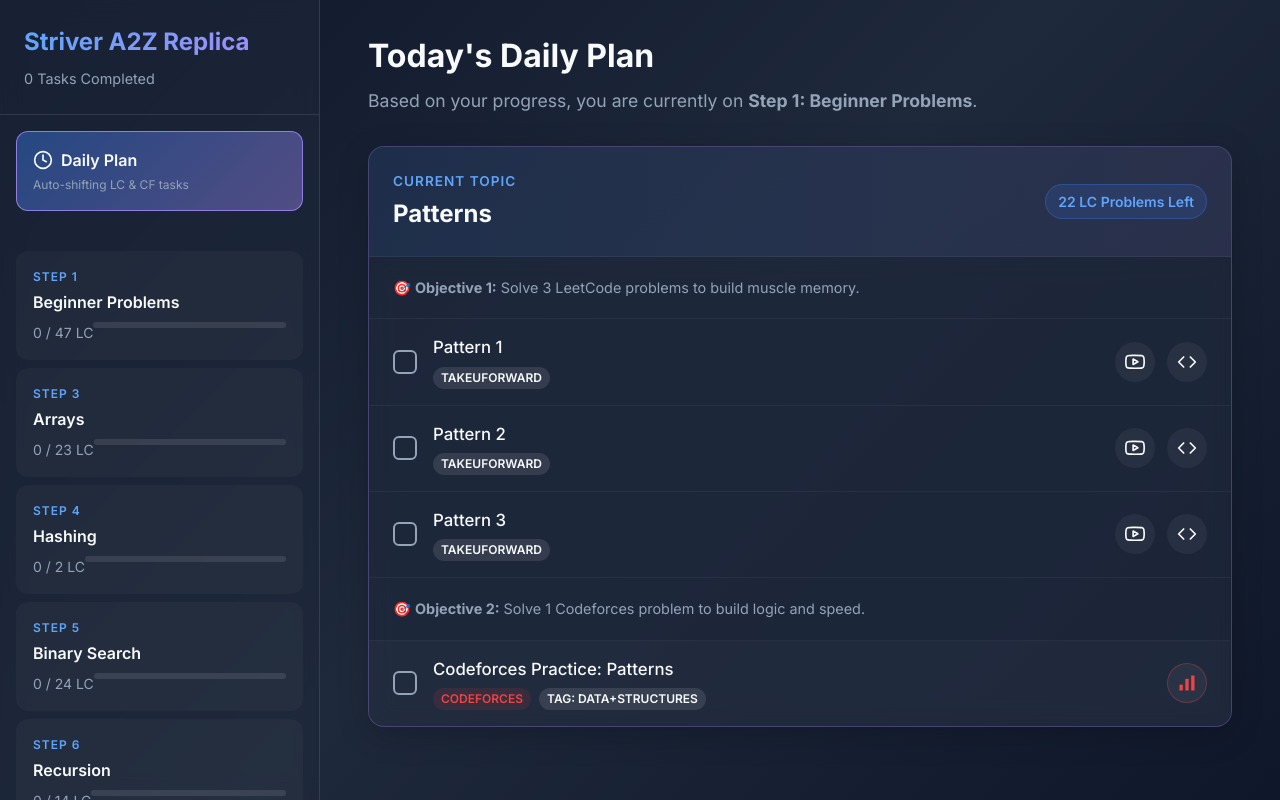
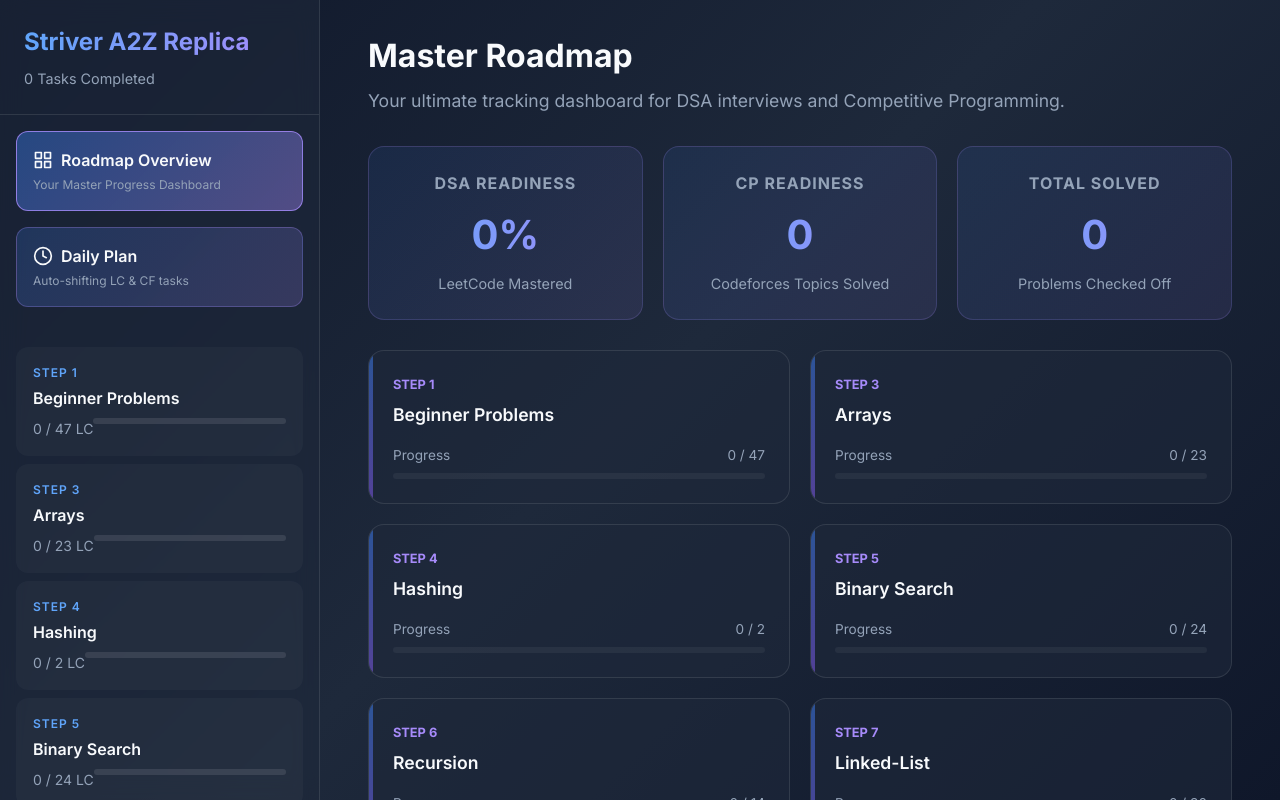
Before and after one commit to adilsukumar/A2Z-DataSheet-Replica, a React (Vite) app: page / in a window 1280 px wide. Built offline with nearby package versions, Linux system fonts and the light colour scheme.

Commit message:
feat: Neetcode-style visual Master Roadmap and global CP/DSA dashboard

```diff
--- a/src/App.jsx
+++ b/src/App.jsx
@@ -40,6 +40,15 @@ const CodeforcesIcon = () => (
   </svg>
 );
 
+const RoadmapIcon = () => (
+  <svg width="20" height="20" viewBox="0 0 24 24" fill="none" stroke="currentColor" strokeWidth="2" strokeLinecap="round" strokeLinejoin="round">
+    <rect x="3" y="3" width="7" height="7"></rect>
+    <rect x="14" y="3" width="7" height="7"></rect>
+    <rect x="14" y="14" width="7" height="7"></rect>
+    <rect x="3" y="14" width="7" height="7"></rect>
+  </svg>
+);
+
 // Map A2Z topics to Codeforces tags
 const getCFTag = (topic) => {
   const t = topic.toLowerCase();
@@ -57,7 +66,7 @@ const getCFTag = (topic) => {
 };
 
 function App() {
-  const [activeView, setActiveView] = useState('timeline');
+  const [activeView, setActiveView] = useState('roadmap');
   const [solved, setSolved] = useState(() => {
     const saved = localStorage.getItem('a2z-solved');
     return saved ? new Set(JSON.parse(saved)) : new Set();
@@ -100,16 +109,13 @@ function App() {
   // Calculate Today's Daily Plan
   const getDailyRecommendation = () => {
     for (const step of steps) {
-      // Filter out GFG globally for the timeline as requested
       const stepProblems = problems.filter(p => p.step === step.n && p.platform !== 'gfg');
       const stepTopics = groupProblemsByTopic(stepProblems);
 
       for (const [topic, tProblems] of Object.entries(stepTopics)) {
         const unsolved = tProblems.filter(p => !solved.has(p.id));
         if (unsolved.length > 0) {
-          // If a topic is big, take up to 3 Leetcode problems for today's practice
           const todayLeetcode = unsolved.slice(0, 3);
-
           return {
             step,
             topic,
@@ -167,6 +173,75 @@ function App() {
             </div>
           </div>
         ))}
+      </div>
+    );
+  };
+
+  const renderRoadmapView = () => {
+    // Calculate Stats
+    const allLeetcode = problems.filter(p => p.platform !== 'gfg');
+    const totalLc = allLeetcode.length;
+    const solvedArray = Array.from(solved);
+    const solvedLc = solvedArray.filter(id => !id.startsWith('cf-daily')).length;
+    const solvedCf = solvedArray.filter(id => id.startsWith('cf-daily')).length;
+
+    return (
+      <div className="animate-fade-in">
+        <div className="main-header">
+          <h2>Master Roadmap</h2>
+          <p>Your ultimate tracking dashboard for DSA interviews and Competitive Programming.</p>
+        </div>
+
+        <div className="roadmap-dashboard">
+          <div className="stat-widget">
+            <h4>DSA Readiness</h4>
+            <div className="stat-value">{Math.round((solvedLc / totalLc) * 100 || 0)}%</div>
+            <p style={{ color: 'var(--text-secondary)', fontSize: '0.9rem', marginTop: '8px' }}>LeetCode Mastered</p>
+          </div>
+          <div className="stat-widget">
+            <h4>CP Readiness</h4>
+            <div className="stat-value">{solvedCf}</div>
+            <p style={{ color: 'var(--text-secondary)', fontSize: '0.9rem', marginTop: '8px' }}>Codeforces Topics Solved</p>
+          </div>
+          <div className="stat-widget">
+            <h4>Total Solved</h4>
+            <div className="stat-value">{solvedLc + solvedCf}</div>
+            <p style={{ color: 'var(--text-secondary)', fontSize: '0.9rem', marginTop: '8px' }}>Problems Checked Off</p>
+          </div>
+        </div>
+
+        <div className="roadmap-grid">
+          {steps.map(step => {
+            const progress = getStepProgress(step.n);
+            if (progress.total === 0) return null;
+
+            return (
+              <div
+                key={step.n}
+                className="roadmap-card"
+                onClick={() => setActiveView(step.n)}
+              >
+                <div className="roadmap-step-num">Step {step.n}</div>
+                <div className="roadmap-title">{step.title}</div>
+
+                <div style={{ display: 'flex', justifyContent: 'space-between', fontSize: '0.85rem', color: 'var(--text-secondary)', marginBottom: '8px' }}>
+                  <span>Progress</span>
+                  <span>{progress.solvedCount} / {progress.total}</span>
+                </div>
+
+                <div className="progress-bar-container" style={{ background: 'rgba(255,255,255,0.05)', height: '6px' }}>
+                  <div
+                    className="progress-bar"
+                    style={{
+                      width: `${(progress.solvedCount / progress.total) * 100}%`,
+                      background: progress.solvedCount === progress.total ? '#10b981' : 'linear-gradient(to right, #3b82f6, #a78bfa)'
+                    }}
+                  ></div>
+                </div>
+              </div>
+            );
+          })}
+        </div>
       </div>
     );
   };
@@ -245,7 +320,6 @@ function App() {
 
   const renderStepView = (stepN) => {
     const activeStepMeta = steps.find(s => s.n === stepN);
-    // For regular view, we also filter out GFG as requested
     const activeProblems = problems.filter(p => p.step === stepN && p.platform !== 'gfg');
     const topicsMap = groupProblemsByTopic(activeProblems);
 
@@ -258,7 +332,6 @@ function App() {
 
         {Object.entries(topicsMap).map(([topic, topicProblems], index) => {
           const topicSolved = topicProblems.filter(p => solved.has(p.id)).length;
-          // Add a virtual Codeforces task for the topic in the list view too
           const cfId = `cf-daily-${topic.replace(/\s+/g, '-')}`;
           const isCfSolved = solved.has(cfId);
 
@@ -300,6 +373,20 @@ function App() {
 
         <div className="sidebar-content">
           <div
+            className={`step-item timeline-btn ${activeView === 'roadmap' ? 'active' : ''}`}
+            onClick={() => setActiveView('roadmap')}
+            style={{ marginBottom: '8px' }}
+          >
+            <div style={{ display: 'flex', alignItems: 'center', gap: '8px' }}>
+              <RoadmapIcon />
+              <span style={{ fontWeight: '600', fontSize: '1rem' }}>Roadmap Overview</span>
+            </div>
+            <p style={{ fontSize: '0.75rem', color: 'var(--text-secondary)', marginTop: '4px' }}>
+              Your Master Progress Dashboard
+            </p>
+          </div>
+
+          <div
             className={`step-item timeline-btn ${activeView === 'timeline' ? 'active' : ''}`}
             onClick={() => setActiveView('timeline')}
           >
@@ -316,7 +403,6 @@ function App() {
 
           {steps.map(step => {
             const progress = getStepProgress(step.n);
-            // Ignore steps with 0 non-GFG problems
             if (progress.total === 0) return null;
 
             return (
@@ -343,7 +429,7 @@ function App() {
       </aside>
 
       <main className="main-content">
-        {activeView === 'timeline' ? renderTimelineView() : renderStepView(activeView)}
+        {activeView === 'roadmap' ? renderRoadmapView() : (activeView === 'timeline' ? renderTimelineView() : renderStepView(activeView))}
       </main>
     </>
   );
--- a/src/index.css
+++ b/src/index.css
@@ -358,6 +358,85 @@ body {
   animation: fadeIn 0.4s ease forwards;
 }
 
+/* Roadmap Styles */
+.roadmap-dashboard {
+  display: flex;
+  gap: 20px;
+  margin-bottom: 30px;
+}
+
+.stat-widget {
+  flex: 1;
+  background: linear-gradient(135deg, rgba(59, 130, 246, 0.1), rgba(167, 139, 250, 0.1));
+  border: 1px solid rgba(167, 139, 250, 0.2);
+  border-radius: 16px;
+  padding: 24px;
+  text-align: center;
+}
+
+.stat-widget h4 {
+  margin: 0 0 10px 0;
+  font-size: 1rem;
+  color: var(--text-secondary);
+  text-transform: uppercase;
+  letter-spacing: 1px;
+}
+
+.stat-widget .stat-value {
+  font-size: 2.5rem;
+  font-weight: 700;
+  background: linear-gradient(to right, #60a5fa, #a78bfa);
+  -webkit-background-clip: text;
+  color: transparent;
+}
+
+.roadmap-grid {
+  display: grid;
+  grid-template-columns: repeat(auto-fill, minmax(280px, 1fr));
+  gap: 20px;
+}
+
+.roadmap-card {
+  background: var(--glass-bg);
+  backdrop-filter: blur(12px);
+  border: 1px solid rgba(255, 255, 255, 0.1);
+  border-radius: 16px;
+  padding: 24px;
+  cursor: pointer;
+  transition: all 0.3s ease;
+  position: relative;
+  overflow: hidden;
+}
+
+.roadmap-card:hover {
+  transform: translateY(-5px);
+  border-color: rgba(167, 139, 250, 0.5);
+  box-shadow: 0 10px 30px rgba(167, 139, 250, 0.15);
+}
+
+.roadmap-card::before {
+  content: '';
+  position: absolute;
+  top: 0; left: 0; width: 4px; height: 100%;
+  background: linear-gradient(to bottom, #3b82f6, #8b5cf6);
+  opacity: 0.5;
+}
+
+.roadmap-step-num {
+  font-size: 0.8rem;
+  color: #a78bfa;
+  font-weight: 700;
+  text-transform: uppercase;
+  margin-bottom: 8px;
+}
+
+.roadmap-title {
+  font-size: 1.1rem;
+  font-weight: 600;
+  margin-bottom: 16px;
+  color: var(--text-primary);
+}
+
 .timeline-btn {
   background: linear-gradient(135deg, rgba(59, 130, 246, 0.2), rgba(167, 139, 250, 0.2));
   border: 1px solid rgba(167, 139, 250, 0.3);
```
